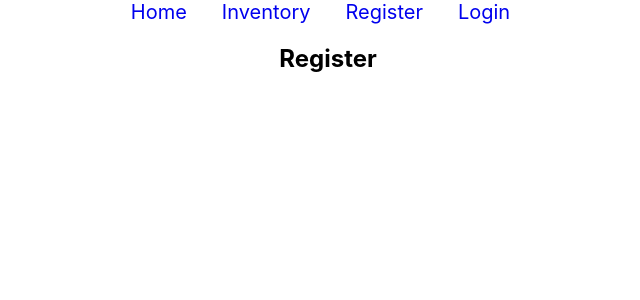
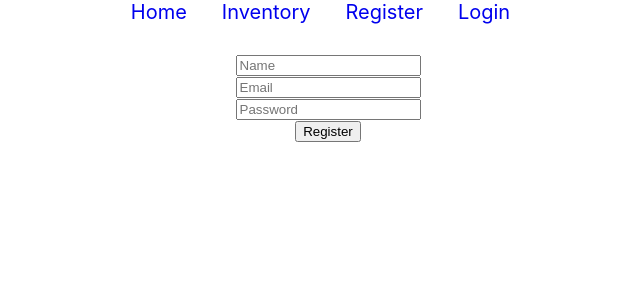
Before and after one commit to rashedevs/hotel-auth-login, a React (Create React App) app: page /register in a window 1280 px wide. Shown: the top 300 px of the page, without its empty margins (312-952 px from the left). Built offline with nearby package versions, Linux system fonts and the light colour scheme.

Commit message:
login-register component added with form

```diff
--- a/src/Pages/Login/Login.js
+++ b/src/Pages/Login/Login.js
@@ -1,10 +1,18 @@
 import React from 'react';
 
 const Login = () => {
+    const handleSubmit = e => {
+        e.preventDefault()
+    }
     return (
-        <div>
-            <h2>Login</h2>
-        </div>
+        <form onSubmit={handleSubmit} style={{ margin: "30px" }}>
+            <input type="email" name="email" id="1" placeholder='Email' />
+            <br />
+            <input type="password" name="password" id="2" placeholder='Password' />
+            <br />
+            <button type="submit">Login</button>
+        </form>
+
     );
 };
 
--- a/src/Pages/Register/Register.js
+++ b/src/Pages/Register/Register.js
@@ -1,10 +1,21 @@
 import React from 'react';
 
 const Register = () => {
+    const handleRegSubmit = e => {
+        e.preventDefault()
+    }
     return (
-        <div>
-            <h2>Register</h2>
-        </div>
+
+        <form onSubmit={handleRegSubmit} style={{ margin: "30px" }}>
+            <input type="text" name="name" id="1" placeholder='Name' />
+            <br />
+            <input type="email" name="mail" id="2" placeholder='Email' />
+            <br />
+            <input type="password" name="pass" id="3" placeholder='Password' />
+            <br />
+            <button type="submit">Register</button>
+        </form>
+
     );
 };
 
```
